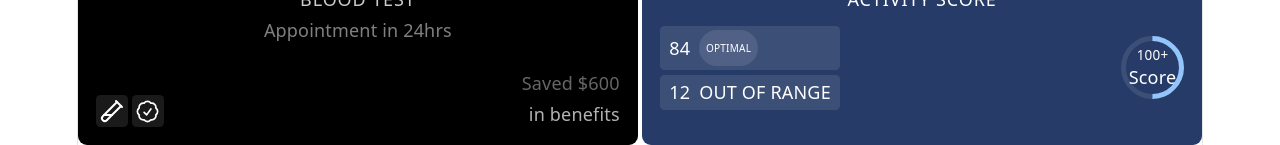
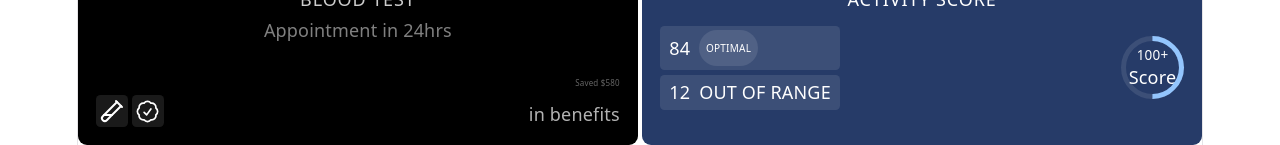
Before and after one commit to Okoronkwo-Franklyn/Avio-Landing-Page-, a React (Vite) app: page / in a window 1280 px wide. Shown: the part 900-1045 px from the top of the page. Built offline with nearby package versions, Linux system fonts and the light colour scheme.

Commit message:
Changed activity score card
:wq#	src/components/HeroCards.jsx

:wq#

```diff
--- a/src/components/HeroCards.jsx
+++ b/src/components/HeroCards.jsx
@@ -40,7 +40,7 @@ function HeroCards() {
 
           {/* Saving */}
           <div className="text-right">
-            <p className=" text-white/40 ">Saved $600</p>
+            <p className="text-[7px] text-white/40 sm:text-[8px]">Saved $580</p>
 
             <p className="mt-1 text-white/70 ]">
               in benefits
```
